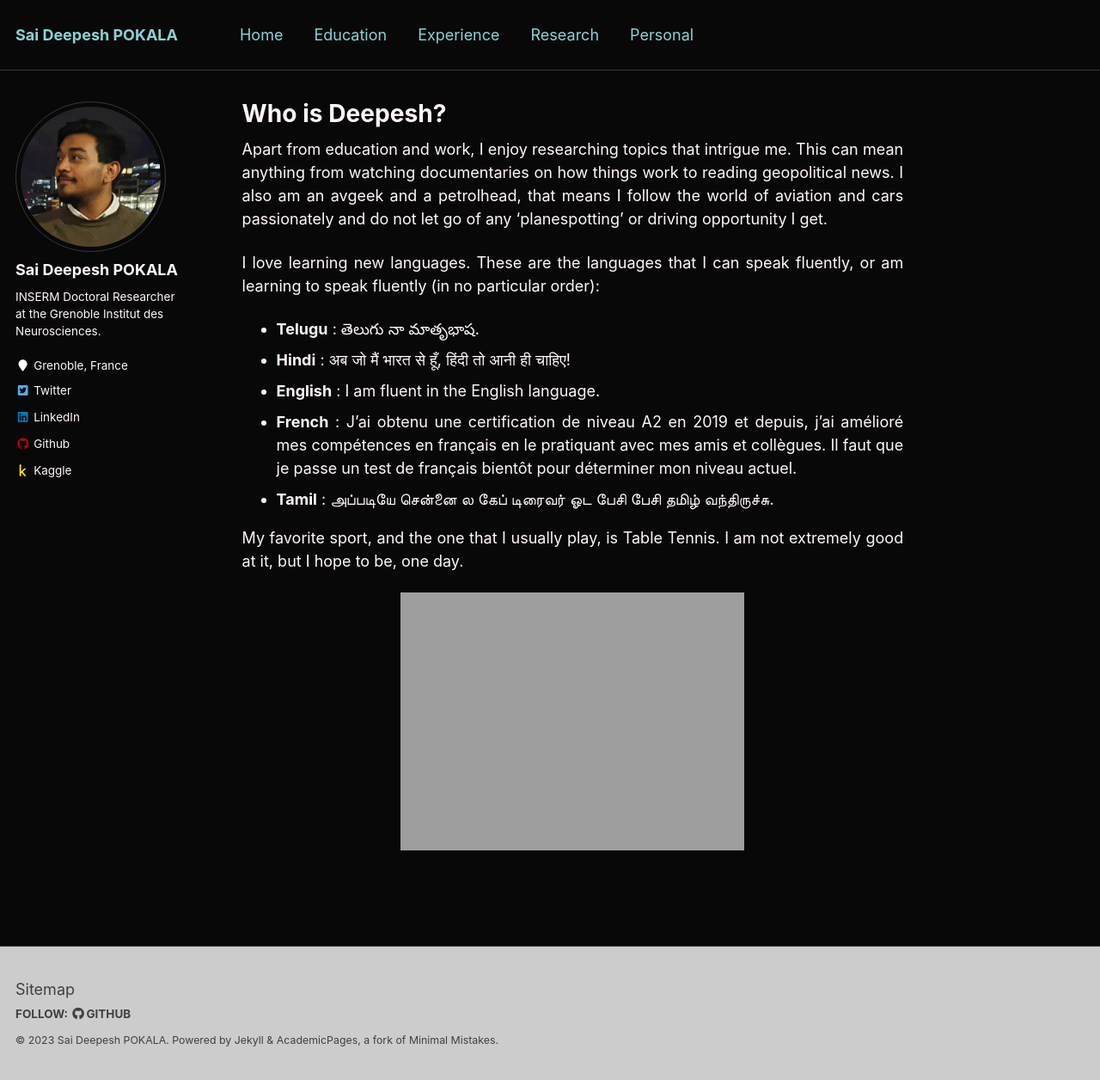
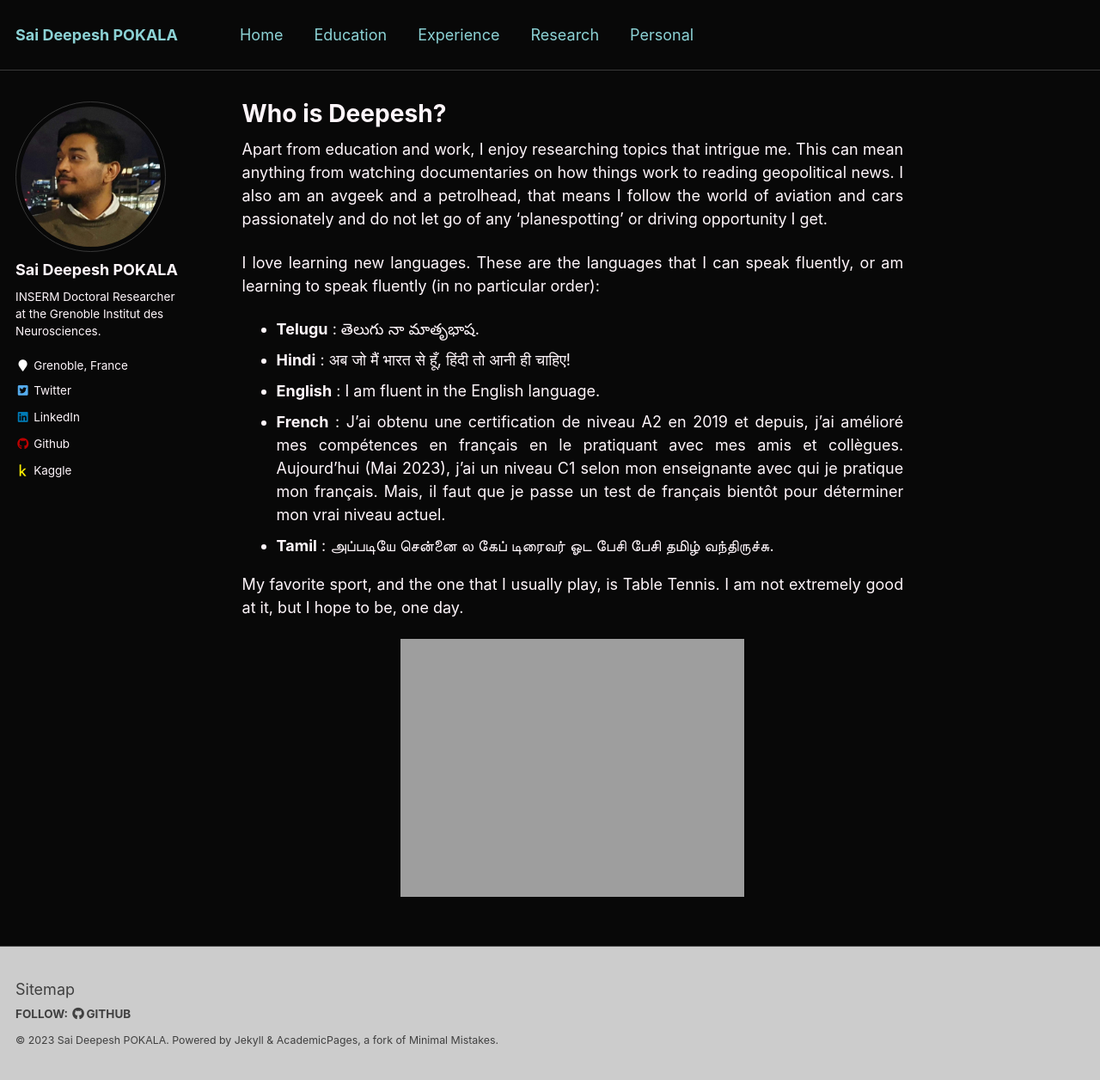
Before and after one commit to saideepesh/saideepesh.github.io, a Jekyll site: the page built from _pages/personal.md, in a window 1280 px wide and 1256 px high. Shown: the whole window at 86% size. Built offline with Jekyll 4.4.1, drawn with Linux system fonts in a browser that asks for light colours.

Commit message:
Update personal.md
French update

```diff
--- a/_pages/personal.md
+++ b/_pages/personal.md
@@ -12,7 +12,7 @@ I love learning new languages. These are the languages that I can speak fluently
 - **Telugu**      : తెలుగు నా మాతృభాష.
 - **Hindi**       : अब जो मैं भारत से हूँ, हिंदी तो आनी ही चाहिए!
 - **English**     : I am fluent in the English language.
-- **French**      : J'ai obtenu une certification de niveau A2 en 2019 et depuis, j'ai amélioré mes compétences en français en le pratiquant avec mes amis et collègues. Il faut que je passe un test de français bientôt pour déterminer mon niveau actuel.
+- **French**      : J'ai obtenu une certification de niveau A2 en 2019 et depuis, j'ai amélioré mes compétences en français en le pratiquant avec mes amis et collègues. Aujourd'hui (Mai 2023), j'ai un niveau C1 selon mon enseignante avec qui je pratique mon français. Mais, il faut que je passe un test de français bientôt pour déterminer mon vrai niveau actuel.
 - **Tamil**       : அப்படியே சென்னை ல கேப் டிரைவர் ஓட பேசி பேசி தமிழ் வந்திருச்சு.
 
 My favorite sport, and the one that I usually play, is Table Tennis. I am not extremely good at it, but I hope to be, one day.
```
